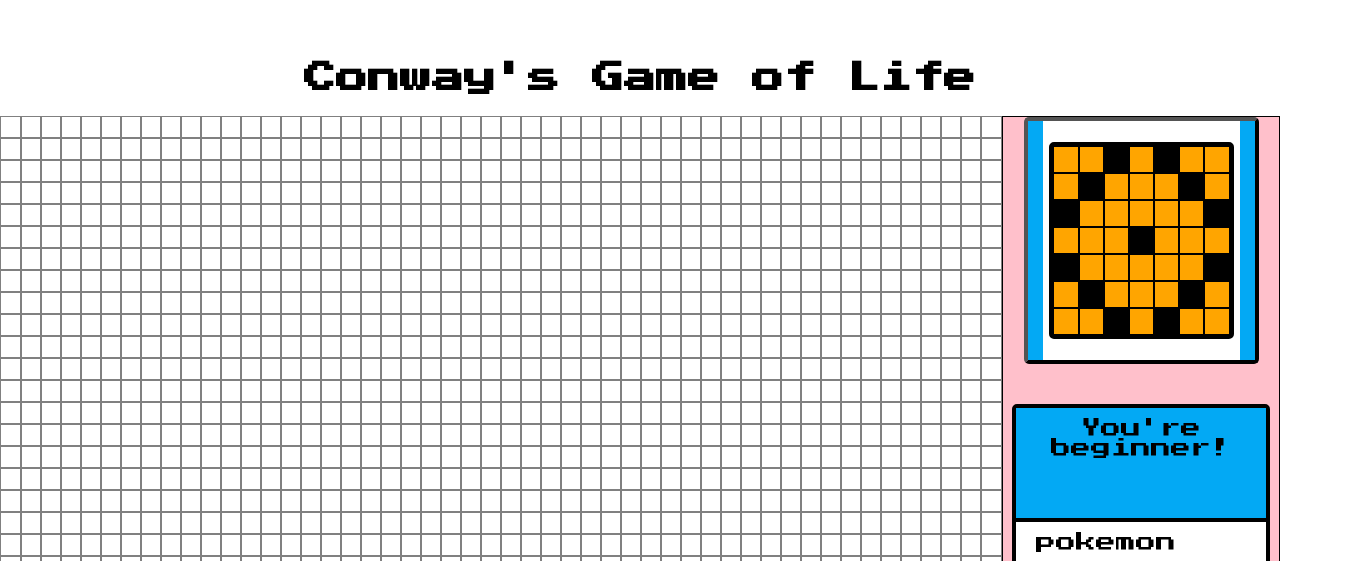
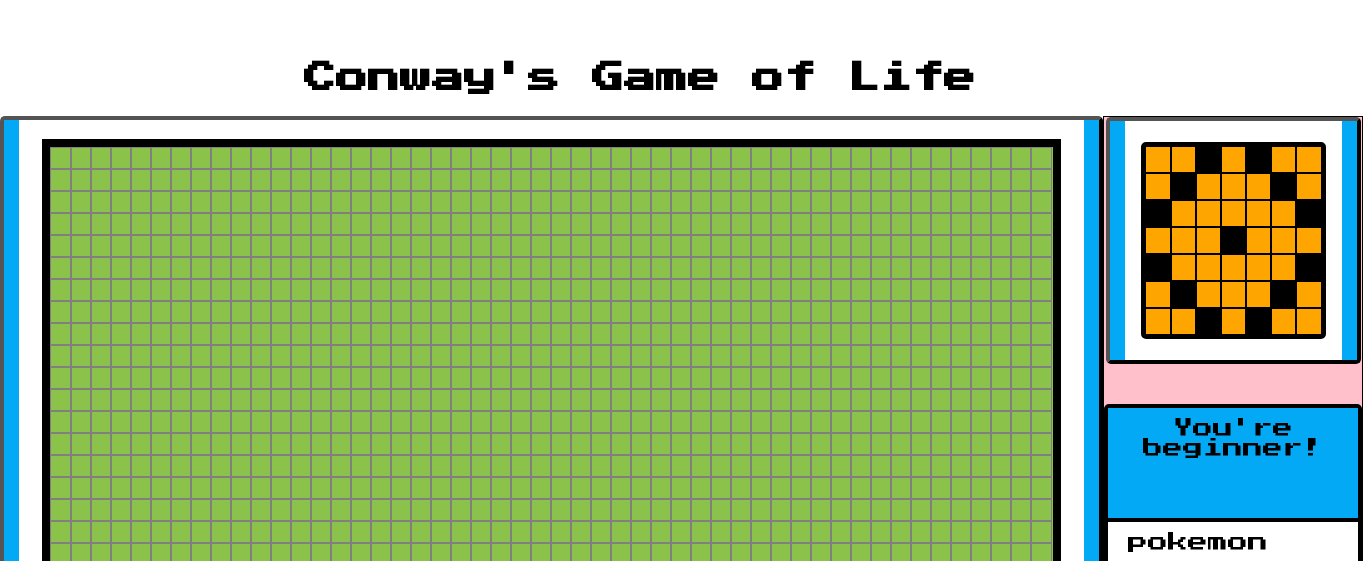
Before and after one commit to ericpengJoJo/the-game-of-life, a React (Create React App) app: page / in a window 1280 px wide. Shown: the part 239-800 px from the top of the page, 1363 px wide, since content can reach past the window. Built offline with nearby package versions, Linux system fonts and the light colour scheme.

Commit message:
implement ContainerWrapper and apply to LifeFormRader and GameDisplay

```diff
--- a/src/App.scss
+++ b/src/App.scss
@@ -49,6 +49,10 @@ $reset-shadow-color:  #8C2022;
 
 .pixel-black {
   background-color: black;
+}
+
+.pixel-green {
+  background-color: #689F38;
 }
 
 // Life Form Rader
--- /dev/null
+++ b/src/components/ContainerWrapper.jsx
@@ -0,0 +1,42 @@
+import React from 'react';
+
+function ContainerWrapper ({ children, width, height }) {
+    return (
+        <div
+            style={{
+                display: 'flex',
+                justifyContent: 'center'
+            }}
+        >
+            <div
+                style={{
+                    display: 'flex',
+                    justifyContent: 'center',
+                    alignItems: 'center',
+                    width: width,
+                    height: height,
+                    backgroundColor: 'white',
+                    border: '4px outset black',
+                    borderRadius: 5
+                }}
+            >
+                <div
+                    style={{
+                        display: 'flex',
+                        justifyContent: 'center',
+                        alignItems: 'center',
+                        width: width,
+                        height: height,
+                        backgroundColor: 'white',
+                        borderLeft: '15px solid #03A9F4',
+                        borderRight: '15px solid #03A9F4',
+                    }}
+                >
+                    {children}
+                </div>
+            </div>
+        </div>
+    )
+}
+
+export default ContainerWrapper;
--- a/src/components/GameDisplay.jsx
+++ b/src/components/GameDisplay.jsx
@@ -1,6 +1,7 @@
 import React from 'react';
 
 import { useGameContext } from '../context';
+import ContainerWrapper from './ContainerWrapper';
 import '../App.scss';
 
 function GameDisplay ({ numCols }){
@@ -15,7 +16,19 @@ function GameDisplay ({ numCols }){
     };
 
     return (
-        <>
+        <ContainerWrapper
+            width={(20 * 50) + 95}
+            height={(20 * 28) + 59}
+        >
+            <div
+                style={{
+                    width: (20 * 50) + 3,
+                    height: (20 * 28) + 5,
+                    backgroundColor: '#8BC34A',
+                    // margin: 15,
+                    border: '8px solid black'
+                }}
+            >
                 <div
                     style={{
                         display: 'grid',
@@ -26,12 +39,13 @@ function GameDisplay ({ numCols }){
                             <div
                                 key={`pixel-row-${i}-col-${j}`}
                                 onClick={() => handleGridClick(i, j)}
-                            className={`display-pixel-dot ${grid[i][j] ? 'pixel-black' : ''}`}
+                                className={`display-pixel-dot ${grid[i][j] ? 'pixel-green' : ''}`}
                             />
                         ))
                     )}
                 </div>
-        </>
+            </div>
+        </ContainerWrapper>
     );
 }
 
--- a/src/components/LifeFormRader.jsx
+++ b/src/components/LifeFormRader.jsx
@@ -1,6 +1,7 @@
 import React, { useEffect } from 'react'
 
 import { useGameContext } from '../context';
+import ContainerWrapper from './ContainerWrapper';
 import {
     searchingLifeFormDisplay,
     lifeFormAnimations,
@@ -74,35 +75,9 @@ function LifeFormRader () {
     }, [lifeFormSpoted])
 
     return (
-        <div
-            style={{
-                display: 'flex',
-                justifyContent: 'center'
-            }}
-        >
-            <div
-                style={{
-                    display: 'flex',
-                    justifyContent: 'center',
-                    alignItems: 'center',
-                    width: (25 * 9) + 2,
-                    height: (25 * 9) + 14,
-                    backgroundColor: 'white',
-                    border: '4px outset black',
-                    borderRadius: 5
-                }}
-            >
-                <div
-                    style={{
-                        display: 'flex',
-                        justifyContent: 'center',
-                        alignItems: 'center',
-                        width: (25 * 9) + 2,
-                        height: (25 * 9) + 14,
-                        backgroundColor: 'white',
-                        borderLeft: '15px solid #03A9F4',
-                        borderRight: '15px solid #03A9F4',
-                    }}
+        <ContainerWrapper
+            width={(25 * 9) + 22}
+            height={(25 * 9) + 14}
         >
             <div
                 style={{
@@ -133,9 +108,7 @@ function LifeFormRader () {
                     }
                 </div>
             </div>
-                </div>
-            </div>
-        </div>
+        </ContainerWrapper>
     )
 }
 
```
Lines whose indentation alone changed are shown as unchanged.
